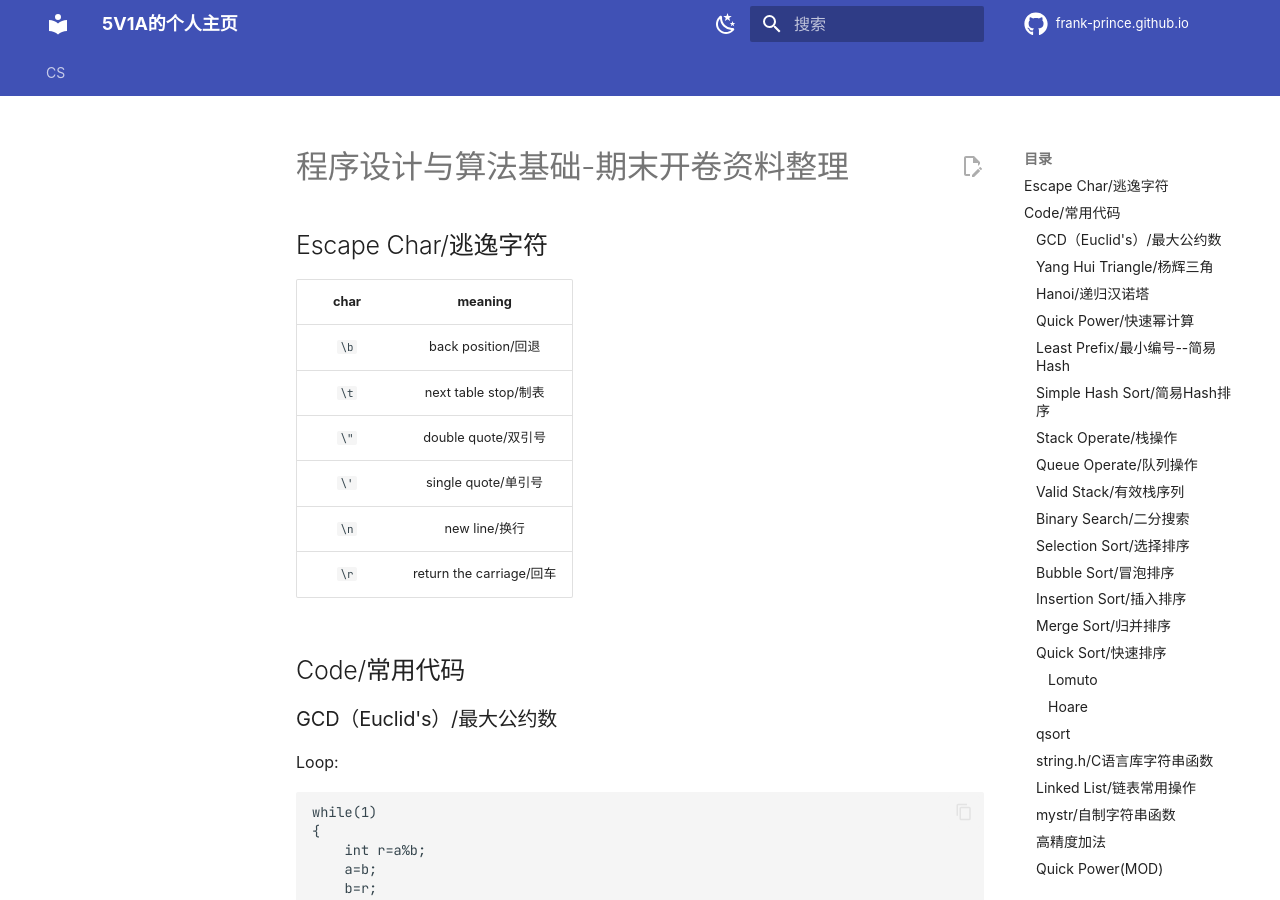
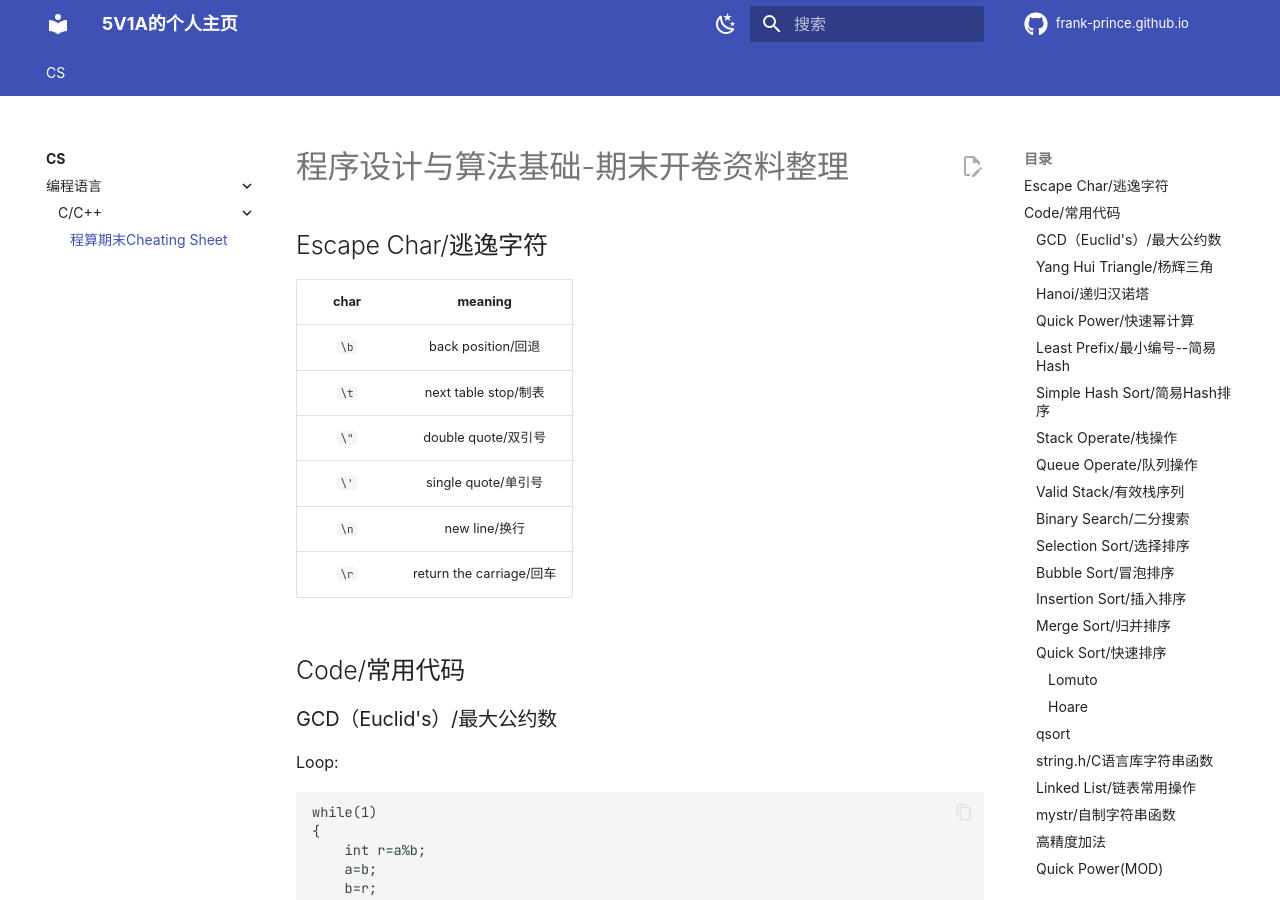
Before and after one commit to Frankoxer/frankoxer.github.io, an MkDocs documentation site: the page built from docs/CS/Language/C/final-exam-re.md, in a window 1280 px wide and 900 px high. Built offline with MkDocs 1.6.1 and Material for MkDocs 9.7.7, drawn with Linux system fonts in a browser that asks for light colours; comment, search, counter and statistics services are not loaded; some of the changed lines change nothing that is shown.

Commit message:
7.3/21:55

```diff
--- a/mkdocs.yml
+++ b/mkdocs.yml
@@ -8,7 +8,7 @@
     - CS/index.md
     - 编程语言:
       - C/C++:
-        - 程算期末Cheating Sheet: CS/Languange/C/final-exam-re.md
+        - 程算期末Cheating Sheet: CS/Language/C/final-exam-re.md
 
 
 # [UI]
```
